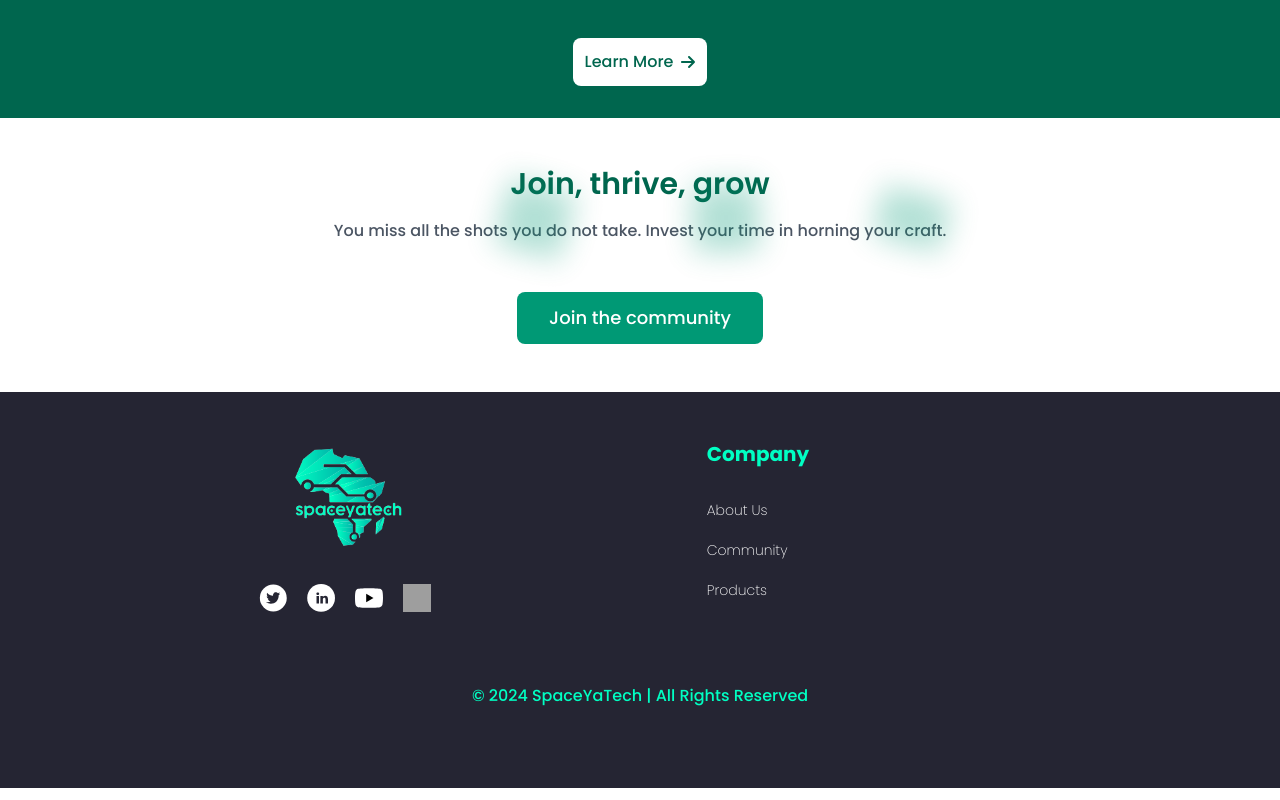
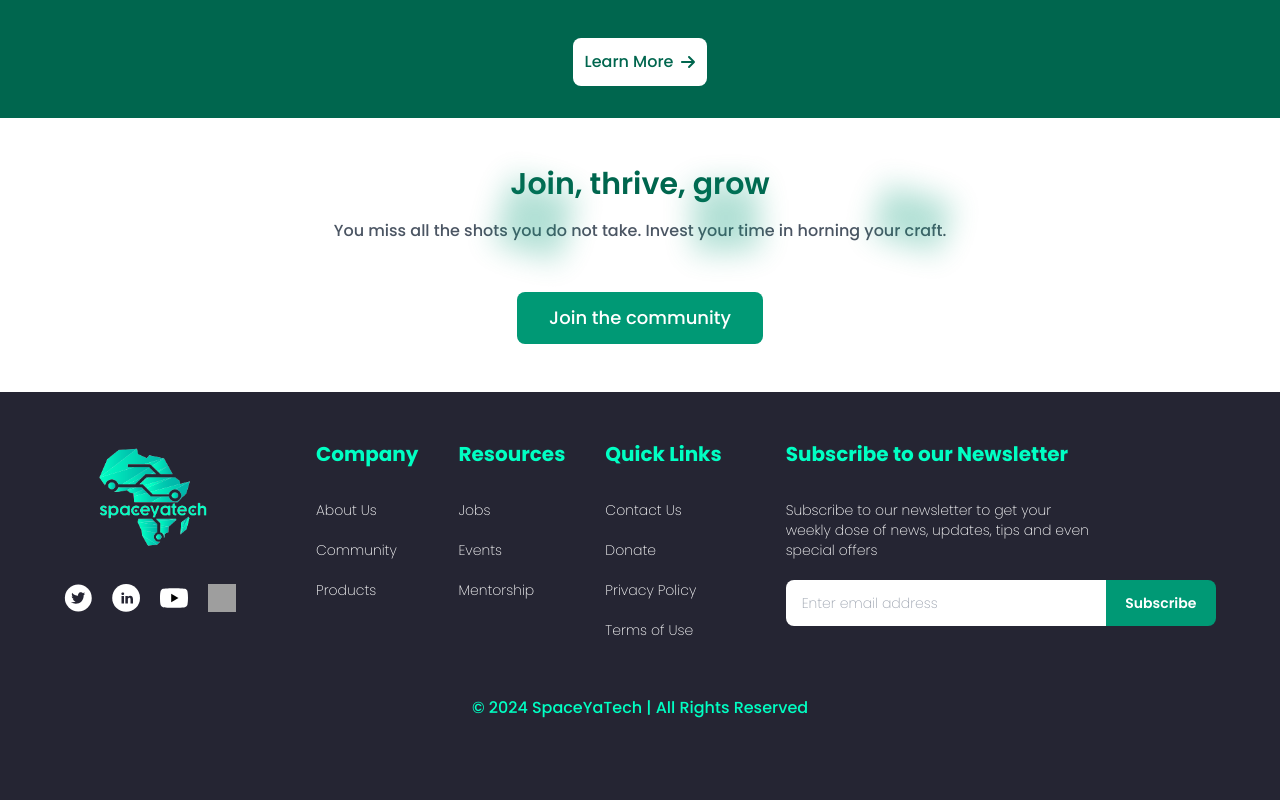
Before and after one commit to SpaceyaTech/SYT-Web-Redesign, a React (Vite) app: page / in a window 1280 px wide. Shown: the part 4574-5374 px from the top of the page. Built offline with nearby package versions, Linux system fonts and the light colour scheme; no server answers; grey boxes are pictures that could not be loaded.

Commit message:
removed unbuilt routes

```diff
--- a/src/APP/components/Footer2.jsx
+++ b/src/APP/components/Footer2.jsx
@@ -81,20 +81,32 @@ function Footer2() {
               </ul>
             </div>
 
-            {/* <div className="flex flex-col gap-8">
+            <div className="flex flex-col gap-8">
               <h2 className="text-[#00FFC3] font-bold sm:text-xl text-lg leading-9">
                 Resources
               </h2>
 
               <ul className="flex flex-col gap-5 list-none text-sm font-light">
-              //To be restored once the jobs section is implemented
-              //<li>Jobs</li>
-              <li><Link to="/allevents">Events</Link></li>
-              <li>Mentorship</li>
+                {/* To be restored once the jobs section is implemented  */}
+                <li>Jobs</li>
+                <li>
+                  {/* <Link to="/allevents"> */}
+                  Events
+                  {/* </Link> */}
+                </li>
+                <li>
+                  <a
+                    href="http://mentorlst.com"
+                    target="_blank"
+                    rel="noopener noreferrer"
+                  >
+                    Mentorship
+                  </a>
+                </li>
               </ul>
-          </div> */}
+            </div>
 
-            {/* <div className="flex flex-col gap-8">
+            <div className="flex flex-col gap-8">
               <h2 className="text-[#00FFC3] font-bold sm:text-xl text-lg leading-9">
                 Quick Links
               </h2>
@@ -105,9 +117,9 @@ function Footer2() {
                 <li>Privacy Policy</li>
                 <li>Terms of Use</li>
               </ul>
-          </div> */}
             </div>
-          {/* <div className="flex-2">
+          </div>
+          <div className="flex-2">
             <div className="flex flex-col gap-8">
               <h2 className="text-[#00FFC3] font-bold sm:text-xl text-lg leading-9">
                 Subscribe to our Newsletter
@@ -137,7 +149,7 @@ function Footer2() {
                 </form>
               </div>
             </div>
-        </div> */}
+          </div>
         </div>
 
         <div className="sm:mt-14 mt-10">
```
Also changed, not shown: src/router/index.jsx (+122 -230 lines). Lines whose indentation alone changed are shown as unchanged.
